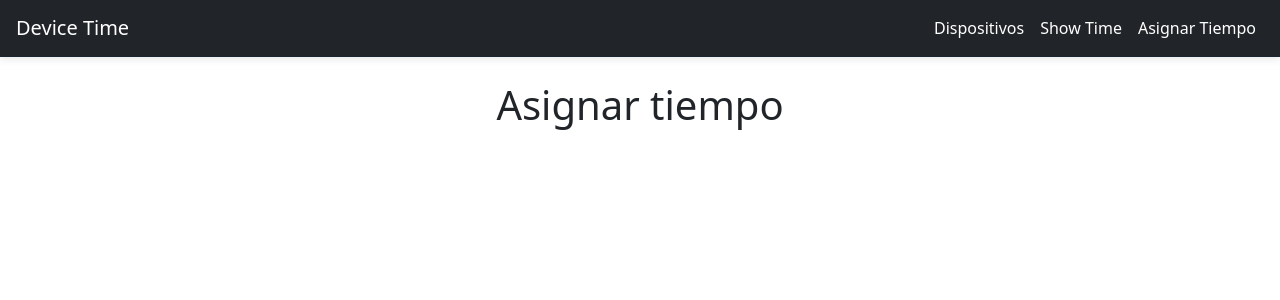
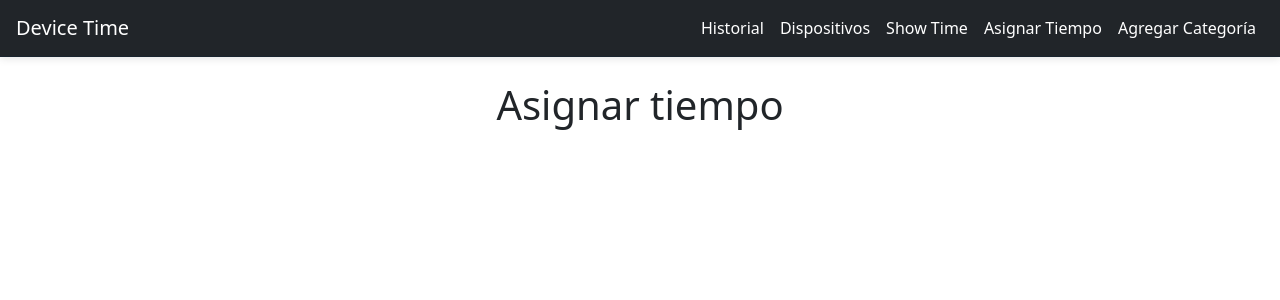
Before and after one commit to NEWHZ/contador, a CodeIgniter app: page /contador/ in a window 1280 px wide. Shown: the top 300 px of the page. Run offline with CodeIgniter, Linux system fonts and the light colour scheme; data that the repository does not hold is empty; some libraries are stand-ins or nearby versions.

Commit message:
Headers fix

```diff
--- a/application/controllers/AsignarTiempo.php
+++ b/application/controllers/AsignarTiempo.php
@@ -26,6 +26,6 @@ class AsignarTiempo extends CI_Controller {
         $data['espacios'] = $this->ModeloAsignarTiempo->getActiveEspacios();
 
         // Cargar la vista del tablero con los datos de los espacios
-        $this->load->view('tablero', $data);  // Cargar la vista del tablero
+        $this->load->view('Tablero', $data);  // Cargar la vista del tablero
     }
 }
--- a/application/views/contador.php
+++ b/application/views/contador.php
@@ -142,6 +142,9 @@
     <div class="collapse navbar-collapse" id="navbarMenu">
         <ul class="navbar-nav ms-auto">
             <li class="nav-item">
+                <a class="nav-link <?php echo $current_page == 'alquiler' ? 'active' : ''; ?>" href="/contador/index.php/alquiler">Historial</a>
+            </li>
+            <li class="nav-item">
                 <a class="nav-link <?php echo $current_page == 'espacios' ? 'active' : ''; ?>" href="/contador/index.php/espacios">Dispositivos</a>
             </li>
             <li class="nav-item">
@@ -149,6 +152,9 @@
             </li>
             <li class="nav-item">
                 <a class="nav-link <?php echo $current_page == 'asignarTiempo' ? 'active' : ''; ?>" href="<?php echo site_url('asignarTiempo'); ?>">Asignar Tiempo</a>
+            </li>
+            <li class="nav-item">
+                <a class="nav-link <?php echo $current_page == 'categorias' ? 'active' : ''; ?>" href="<?php echo site_url('categorias'); ?>">Agregar Categoría</a>
             </li>
         </ul>
     </div>
--- a/application/views/espacios/index.php
+++ b/application/views/espacios/index.php
@@ -86,6 +86,9 @@
                 <a class="nav-link <?php echo $current_page == 'espacios' ? 'active' : ''; ?>" href="/contador/index.php/espacios">Dispositivos</a>
             </li>
             <li class="nav-item">
+                <a class="nav-link <?php echo $current_page == 'tablero' ? 'active' : ''; ?>" href="<?php echo site_url('tablero'); ?>">Show Time</a>
+            </li>
+            <li class="nav-item">
                 <a class="nav-link <?php echo $current_page == 'asignarTiempo' ? 'active' : ''; ?>" href="<?php echo site_url('asignarTiempo'); ?>">Asignar Tiempo</a>
             </li>
             <li class="nav-item">
@@ -94,7 +97,6 @@
         </ul>
     </div>
 </header>
-
 <!-- Contenido del index -->
 <div class="container">
     <h2 class="text-center">Tablero de Gestión de Espacios de Trabajo</h2>
```
Also changed, not shown: application/views/Tablero.php (+5 -3 lines), application/views/categorias/index.php (+6 -1 lines). Lines whose indentation alone changed are shown as unchanged.
